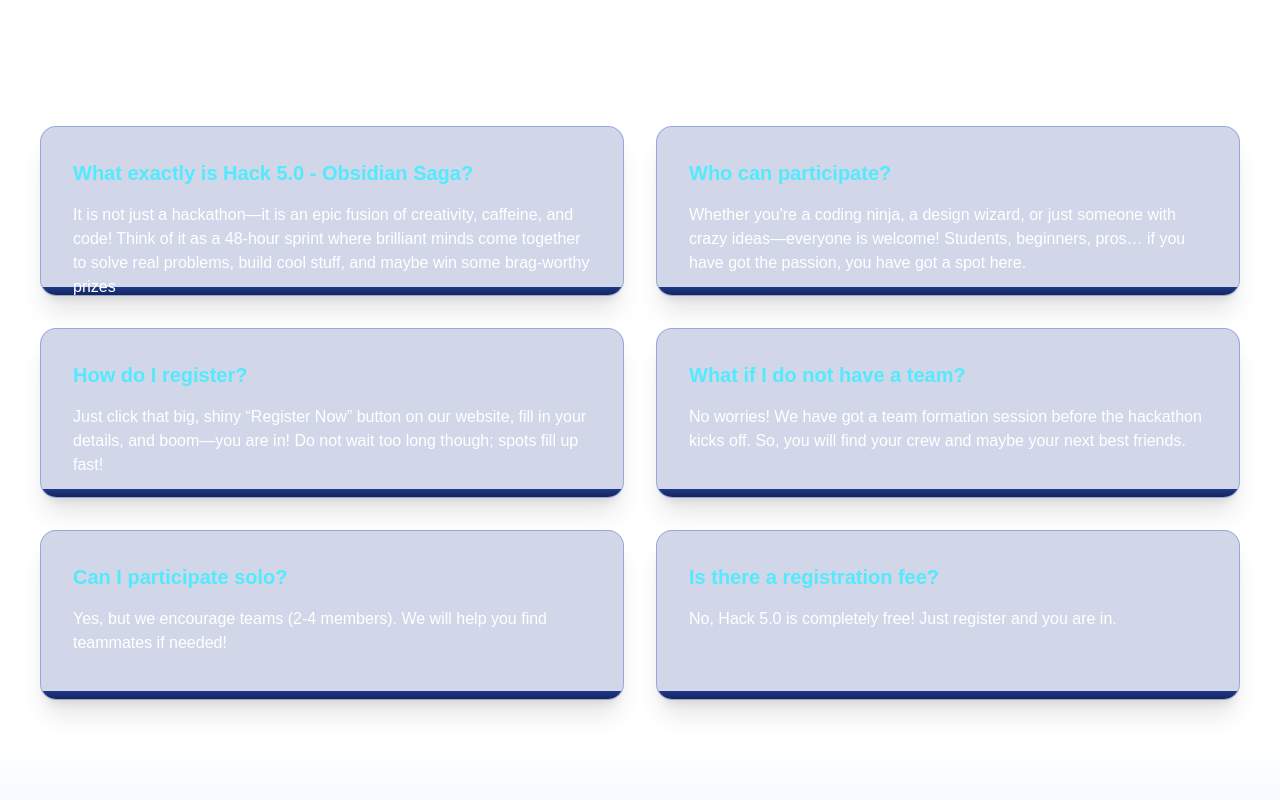
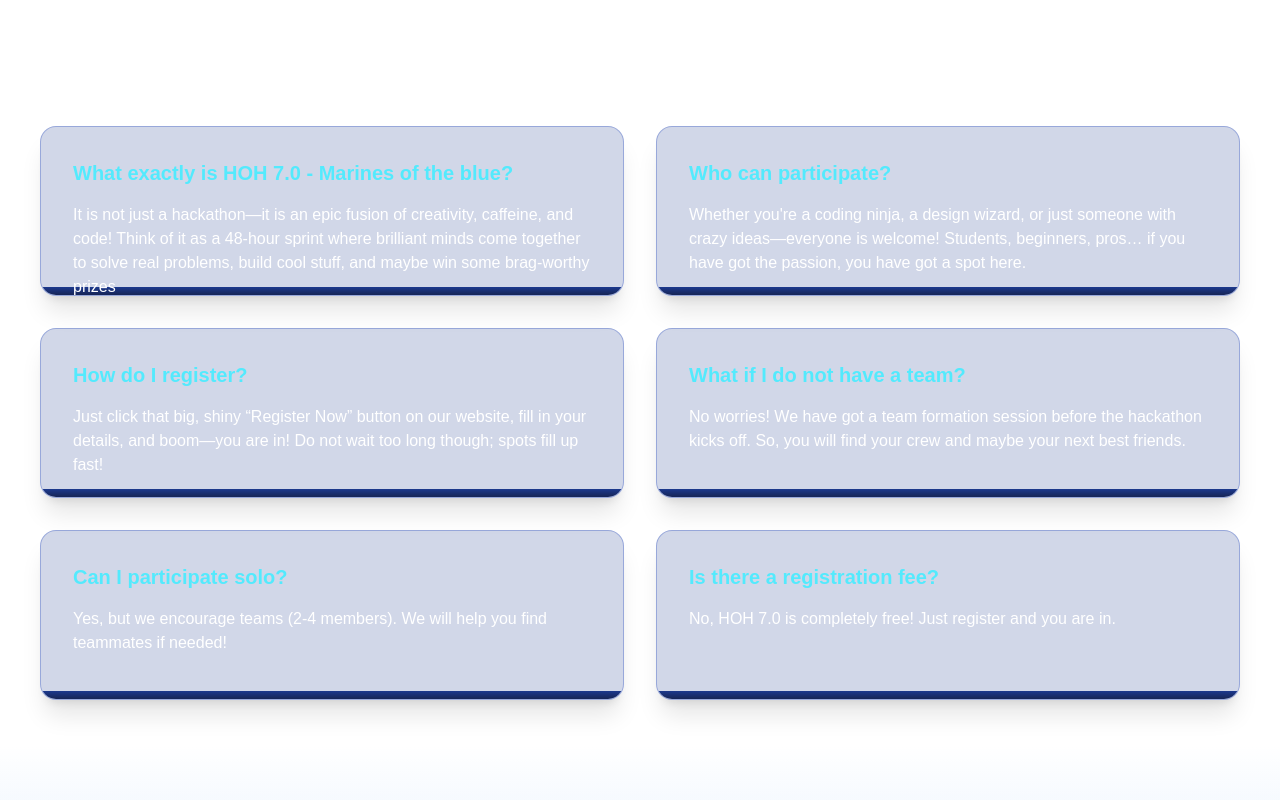
Before and after one commit to Eyepatch5263/Hoh-7.0, a Next.js app: page / in a window 1280 px wide. Shown: the part 4505-5305 px from the top of the page. Built offline with nearby package versions, Linux system fonts and the light colour scheme; a web font is replaced by a local one.

Commit message:
Minor Changes

```diff
--- a/src/components/Faq.tsx
+++ b/src/components/Faq.tsx
@@ -6,7 +6,7 @@ const FAQ = () => {
 
     const facts = [
         {
-            title: "What exactly is Hack 5.0 - Obsidian Saga?",
+            title: "What exactly is HOH 7.0 - Marines of the blue?",
             description:
                 "It is not just a hackathon—it is an epic fusion of creativity, caffeine, and code! Think of it as a 48-hour sprint where brilliant minds come together to solve real problems, build cool stuff, and maybe win some brag-worthy prizes",
         },
@@ -32,7 +32,7 @@ const FAQ = () => {
         },
         {
             title: "Is there a registration fee?",
-            description: "No, Hack 5.0 is completely free! Just register and you are in.",
+            description: "No, HOH 7.0 is completely free! Just register and you are in.",
         },
     ];
 
@@ -76,7 +76,7 @@ const FAQ = () => {
                     Frequently Asked Questions
                 </h2>
                 <p className="text-lg text-white text-center mb-12 max-w-2xl mx-auto">
-                    Get all the answers you need about Hack 5.0.
+                    Get all the answers you need about HOH 7.0.
                 </p>
 
                 {/* FAQ Cards */}
```
